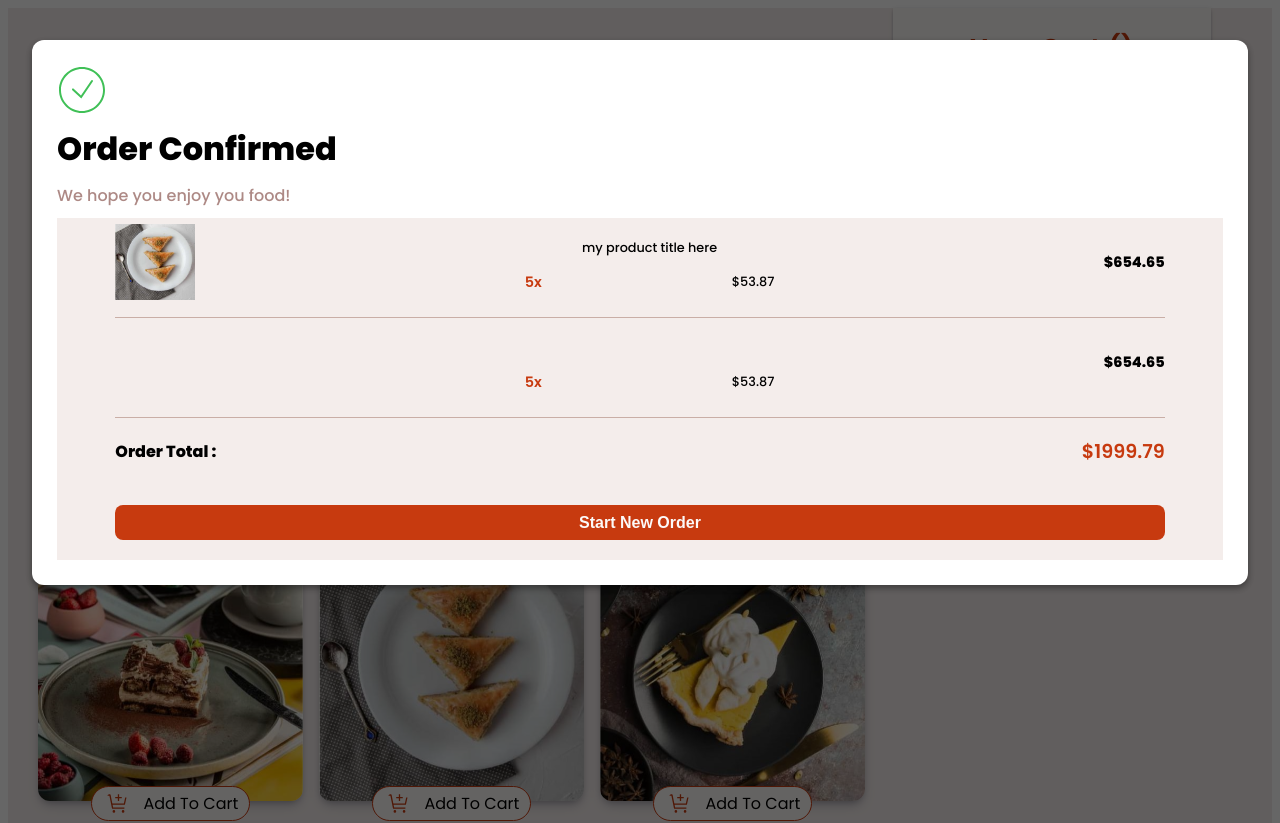
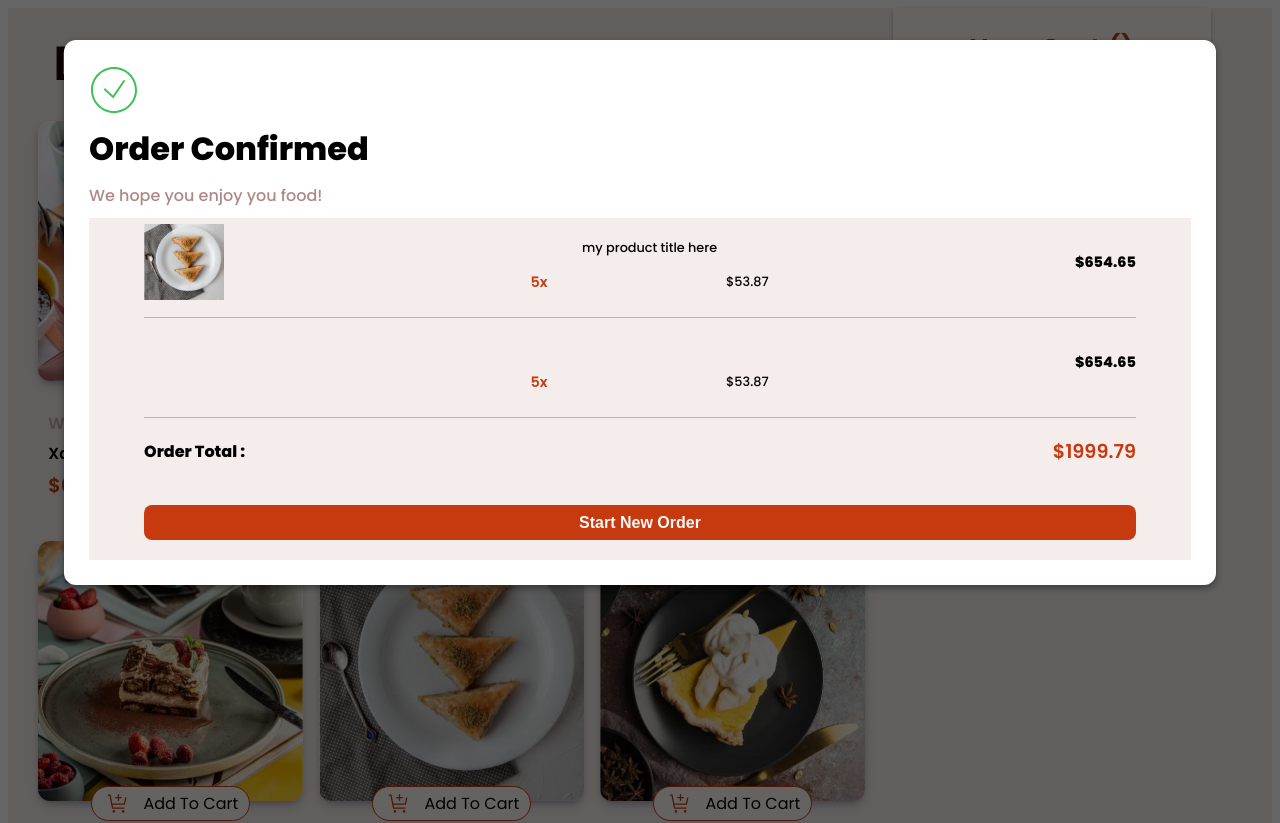
Before and after one commit to mohamedMachlou/angular-product-list, an Angular app: page / in a window 1280 px wide. Shown: the top 823 px of the page. Built offline with nearby package versions, Linux system fonts and the light colour scheme.

Commit message:
add media query size :576px to pop-up

```diff
--- a/src/app/product-list/components/show-product/show-product.component.css
+++ b/src/app/product-list/components/show-product/show-product.component.css
@@ -277,4 +277,11 @@
     left: 2.5%;
   }
 }
+/* Small devices (landscape phones, 576px and up) */
+@media (min-width: 576px) {
+  .popup {
+    width: 90%;
+    left: 5%;
+  }
+}
 /* End Media Queries */
```
